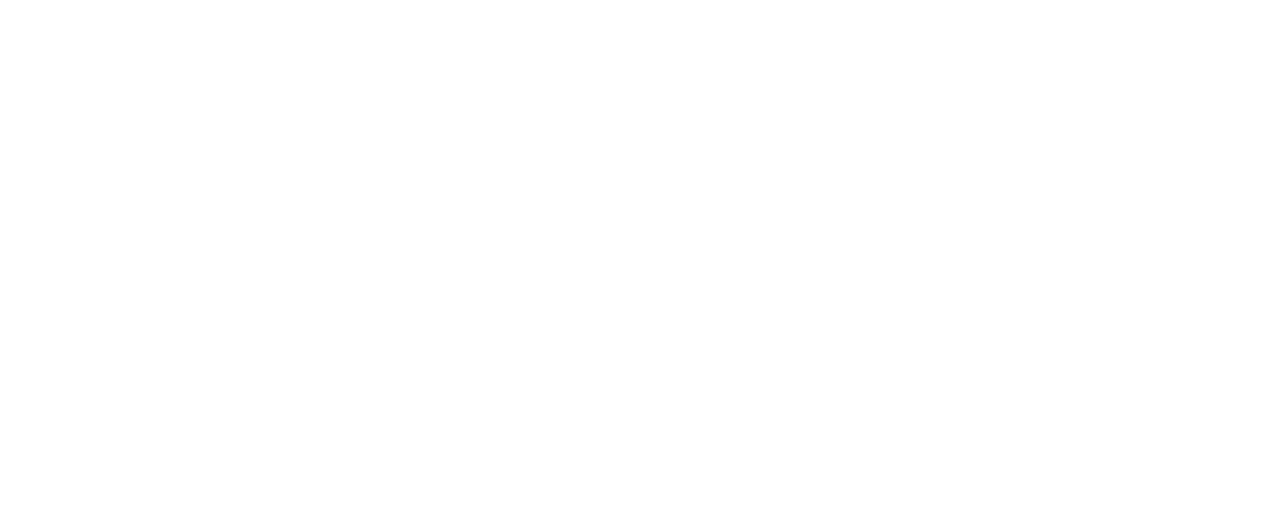
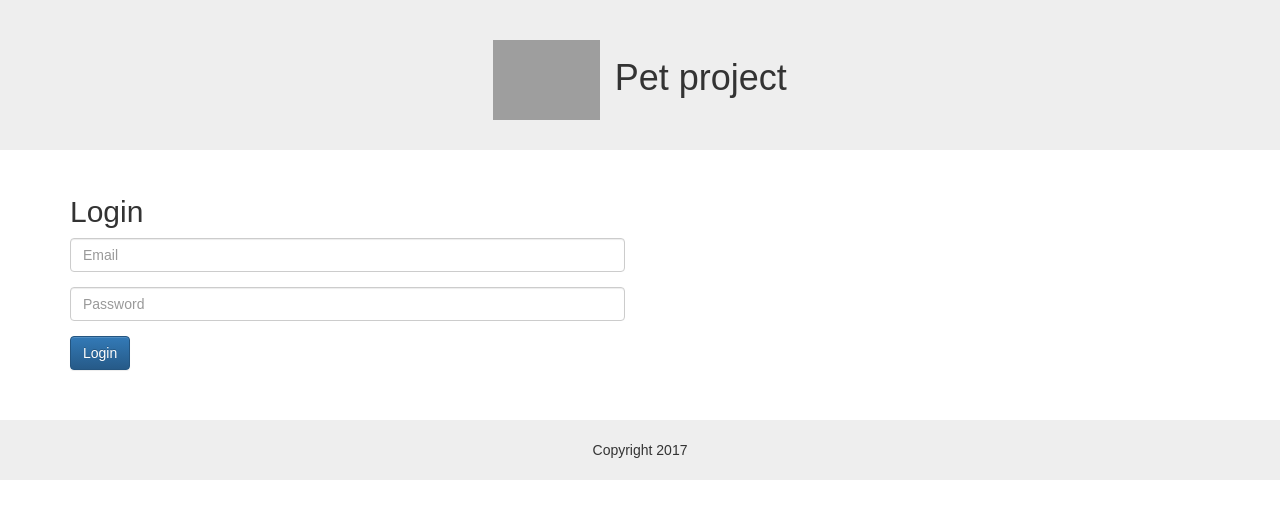
Before and after one commit to apryka/pet_project_01, a React app: page /Login in a window 1280 px wide. Shown: the top 518 px of the page. Built offline with nearby package versions, Linux system fonts and the light colour scheme; grey boxes are pictures that could not be loaded.

Commit message:
working on login

```diff
--- a/src/components/Form/Form.js
+++ b/src/components/Form/Form.js
@@ -78,7 +78,7 @@
         )
     }
 
-    __generateUsers(userArray) {
+    __generateUsers(userArray) { console.log('user', userArray);
 
         return (
             userArray.map(user => (
@@ -89,7 +89,7 @@
                     validationState = { this.state.postUsers.validationState }
                     onClick={ e => this.__handleUserSelect(e)}
                 >
-                    {user.name}
+                    {user.firstName} {user.lastName}
                 </Radio>
             ))
         )
--- /dev/null
+++ b/src/components/Login/Login.js
@@ -0,0 +1,115 @@
+import React, { Component } from 'react';
+import PropTypes from 'prop-types';
+import { Row, Grid, Col, FormGroup, FormControl, Button, ButtonToolbar } from 'react-bootstrap';
+import Header from '../../containers/Header/Header';
+import Footer from '../../containers/Footer/Footer';
+import { apiUrl, apiUsers } from '../../config';
+import { connect } from 'react-redux';
+import './Login.scss';
+
+class Login extends Component {
+
+    static propTypes = {
+
+    };
+
+    constructor (props) {
+        super(props);
+
+        this.state = {
+            login: '',
+            password: ''
+
+        };
+
+    }
+
+    __handleSubmit(event) {
+        event.preventDefault();
+
+        console.log('SUBMIT', apiUsers);
+        console.log(this.state.login);
+        console.log(this.state.password);
+
+        let customHeaders = new Headers();
+        customHeaders.append('Content-Type', 'application/x-www-form-urlencoded');
+
+        let login = this.state.login;
+        let password = this.state.password;
+
+        let data = {login, password};
+
+
+        let request = { method: 'POST', body: this.__getQueryString(data), header: customHeaders };
+
+        fetch(apiUsers, request)
+            .then(response => response.json())
+            .then(users => console.log(users));
+
+    }
+
+    __getQueryString(data) {
+
+       return Object.keys(data).reduce((acc, key) => {
+           key = encodeURIComponent(key);
+
+            let value = encodeURIComponent(data[key]);
+            return (`${acc}&${key}=${value}`);
+
+        }, '');
+
+       //console.log('params', params);
+
+        // return Object.keys(data).reduce((acc, key) => {
+        //     key = encodeURIComponent(key);
+        //     let value = encodeURIComponent(data[key]); console.log(`${acc}&${key}=${value}`);
+        //     return `${acc}&${key}=${value}`;
+        // }, "").substr(1);
+    }
+
+
+    componentWillReceiveProps(nextProps) {
+
+    }
+
+    render() {
+        return (
+
+        <div className='Login'>
+            <Header text="Pet project" />
+            <Grid>
+                <Row>
+                    <Col md={6}>
+                        <h2 className="text-left">Login</h2>
+                        <form onSubmit={ e => this.__handleSubmit(e) }>
+                            <FormGroup>
+                                <FormControl
+                                    type = "text"
+                                    placeholder = "Email"
+                                    value = {this.state.login}
+                                    onChange = { e => this.setState({login: e.target.value})}
+                                />
+                            </FormGroup>
+                            <FormGroup>
+                                <FormControl
+                                    type="password"
+                                    placeholder="Password"
+                                    value={this.state.password}
+                                    onChange = { e => this.setState({password: e.target.value})}
+                                />
+                            </FormGroup>
+                            <ButtonToolbar>
+                                <Button bsStyle="primary" type="submit">Login</Button>
+                            </ButtonToolbar>
+                        </form>
+                    </Col>
+                </Row>
+            </Grid>
+            <Footer text={`Copyright ${new Date().getFullYear()}`} />
+        </div>
+
+        );
+    }
+}
+
+export default Login;
--- /dev/null
+++ b/src/components/Login/Login.scss
@@ -0,0 +1,6 @@
+.Login {
+
+  form {
+    margin-bottom: 50px;
+  }
+}
--- a/src/config.js
+++ b/src/config.js
@@ -1,3 +1,6 @@
 export const logoUrl = 'http://imageog.flaticon.com/icons/png/512/34/34872.png';
-export const apiUrl = 'http://jsonplaceholder.typicode.com/posts';
-export const apiUsers = 'http://jsonplaceholder.typicode.com/users';
+export const apiUrl = 'http://localhost:3003/posts';
+export const apiUsers = 'http://localhost:3003/users';
+export const apiLogin =  'http://localhost:3003/auth/login';
+export const apiUserInfo =  'http://localhost:3003/auth/me';
+export const apiUsersList =  'http://localhost:3003/authors';
--- a/src/containers/App/App.js
+++ b/src/containers/App/App.js
@@ -5,6 +5,7 @@
 } from 'react-router-dom';
 import Page from '../Page/Page';
 import PostDetails from '../../components/PostDetails/PostDetails';
+import Login from '../../components/Login/Login';
 import './App.scss';
 import store from '../../store';
 import { Provider } from 'react-redux';
@@ -31,6 +32,7 @@
                         <Route exact path="/" component={Page} />
                         <Route exact path="/post/:id" component={PostDetails} />
                         <Route exact path="/new-post" component={PostDetails} />
+                        <Route exact path="/Login" component={Login} />
                     </div>
                 </Router>
             </Provider>
```
Also changed, not shown: 1 other file (tests, documents, lock files or other folders).
